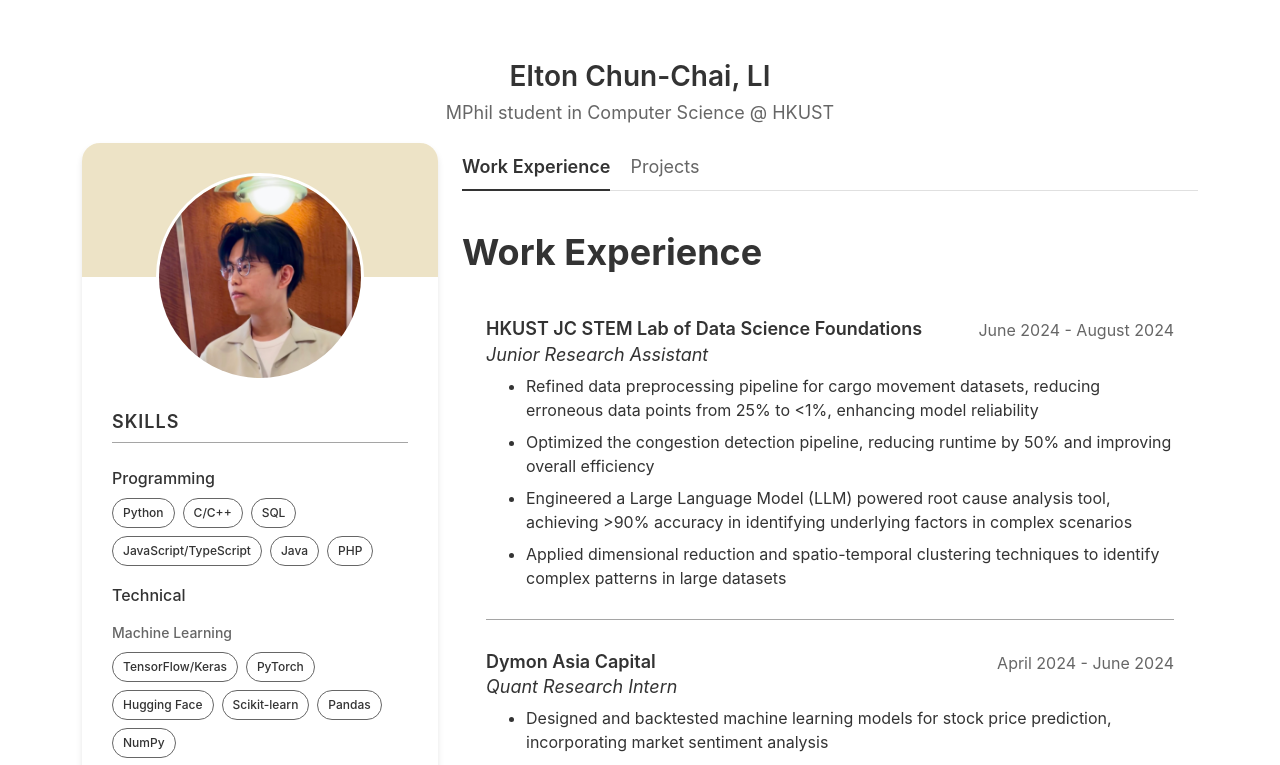
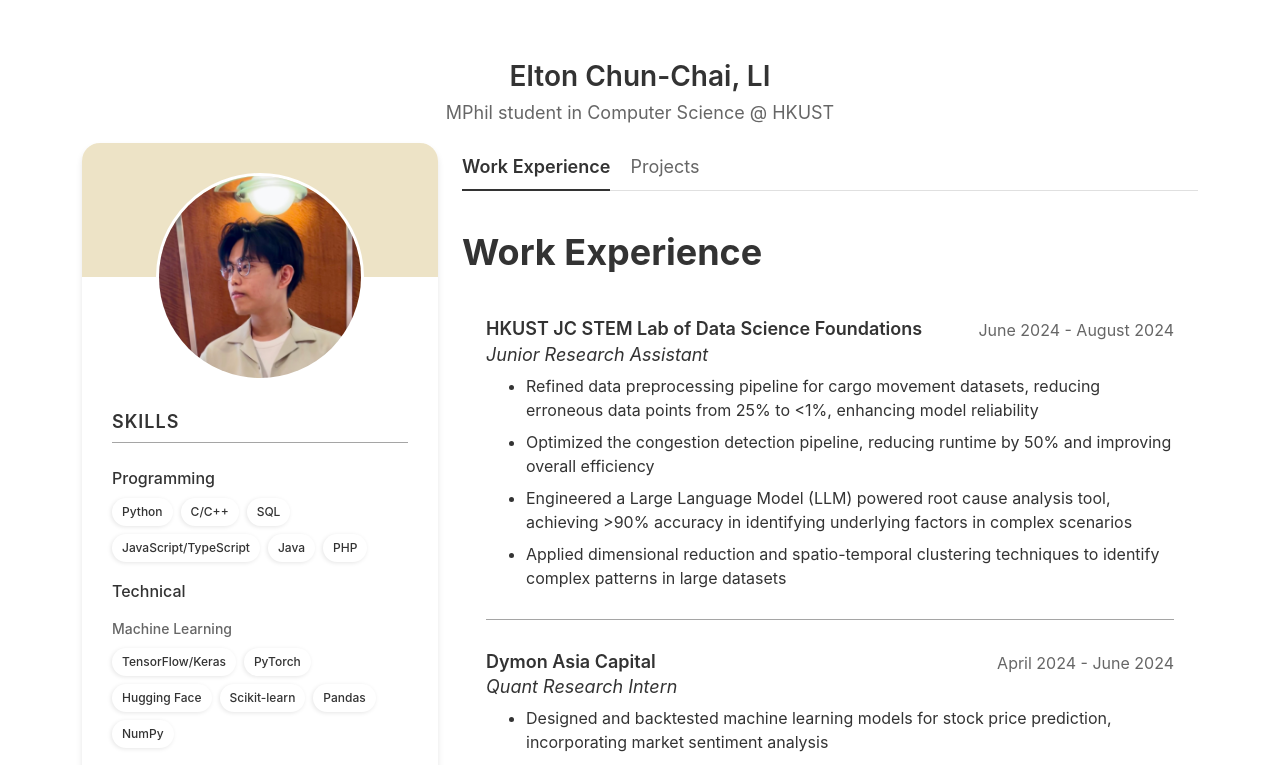
Before and after one commit to EltonCCL/EltonCCL.github.io, a React (Create React App) app: page / in a window 1280 px wide. Shown: the top 765 px of the page. Built offline with nearby package versions, Linux system fonts and the light colour scheme.

Commit message:
feat: Update sidebar and working exp

```diff
--- a/src/Sidebar.js
+++ b/src/Sidebar.js
@@ -73,7 +73,8 @@ const Tag = styled.span`
   font-size: 12px;
   font-weight: 500;
   transition: all 0.3s ease;
-  border: 0.5px solid var(--text-secondary);
+  // border: 0.5px solid var(--text-secondary);
+  box-shadow: -1px 1px 4px rgba(0, 0, 0, 0.1);
   &:hover {
     background-color: #e0e0e0;
   }
@@ -111,13 +112,20 @@ const Separate = styled.div`
     border-bottom: 1px solid #a5a5a5;
     transform: translateY(-6px);
 `;
+const EducationItem = styled.div`
 
+`;
 function Sidebar({ name, title, imageUrl, skills, languages }) {
   console.log(skills)
   return (
     <SidebarContainer>
       <Banner></Banner>
       <ProfileImage src={imageUrl} alt={name} />
+
+      {/* <SectionTitle>Education</SectionTitle>
+      <EducationItem>Master in Philosophy in Computer Science and Engineering</EducationItem> */}
+
+
       <SectionTitle>Skills</SectionTitle>
       <Separate></Separate>
       <SubsectionTitle>Programming</SubsectionTitle>
@@ -138,6 +146,8 @@ function Sidebar({ name, title, imageUrl, skills, languages }) {
           </TagContainer>
         </div>
       ))}
+
+      <div style={{marginTop: "20px"}}></div>
       <SectionTitle>Languages</SectionTitle>
       <Separate></Separate>
       <LanguagesContainer>
--- a/src/WorkExperience.js
+++ b/src/WorkExperience.js
@@ -18,10 +18,10 @@ const ExperienceCard = styled.div`
   margin-bottom: 8px;
   transition: all 0.3s ease;
   // box-shadow: 0px 4px 6px rgba(0, 0, 0, 0.1);
-  &:hover {
-    box-shadow: 0 4px 20px rgba(0, 0, 0, 0.1);
-    transform: translateY(-4px);
-  }
+  // &:hover {
+  //   box-shadow: 0 4px 20px rgba(0, 0, 0, 0.1);
+  //   transform: translateY(-4px);
+  // }
 `;
 
 const CompanyName = styled.h3`
```
